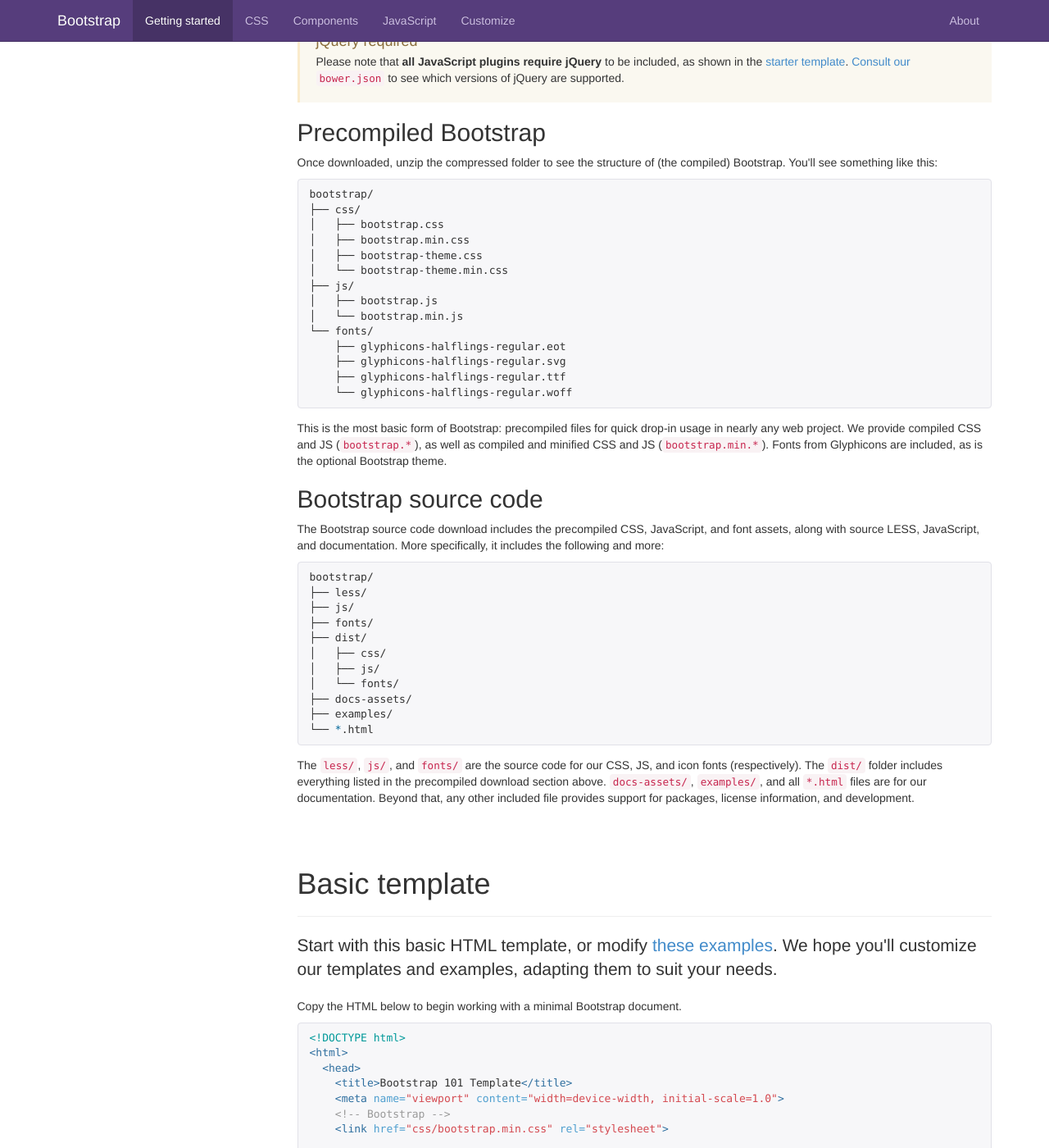
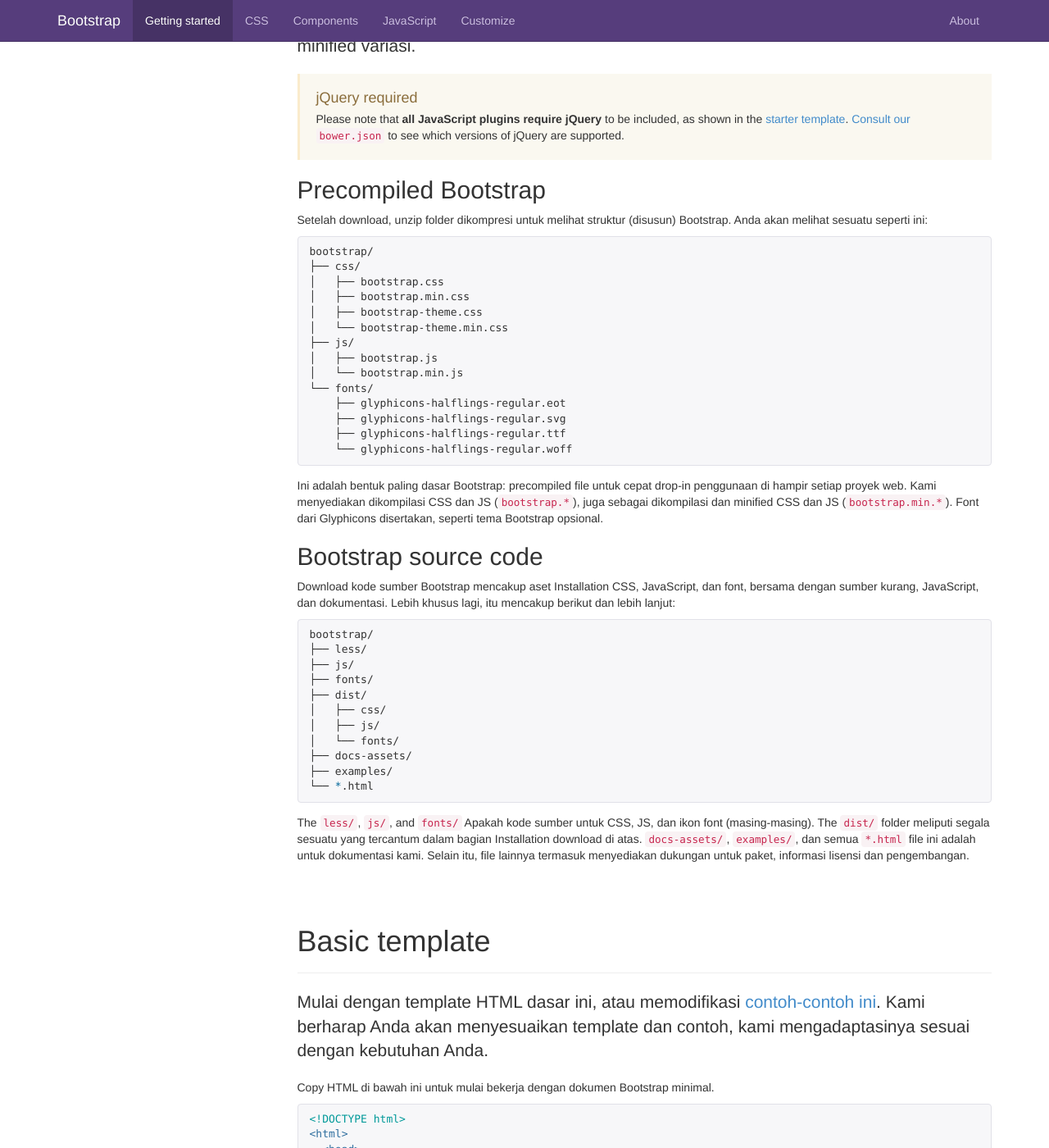
Before and after one commit to tigefa4u/bootstrap, a Jekyll site: the page built from getting-started.html, in a window 1280 px wide and 1400 px high, scrolled down 1657 px. Shown: the whole window at 82% size. Built offline with Jekyll 4.4.1, drawn with Linux system fonts in a browser that asks for light colours; nearby versions of some CDN libraries; Markdown is read by kramdown in place of the engine named in the settings; comment, search, counter and statistics services are not loaded; some of the changed text lies outside the part shown.

Commit message:
getting-started.html translate 3% done :heart:

```diff
--- a/getting-started.html
+++ b/getting-started.html
@@ -2,7 +2,7 @@
 layout: default
 title: Getting started
 slug: getting-started
-lead: "An overview of Bootstrap, how to download and use, basic templates and examples, and more."
+lead: "Ikhtisar Bootstrap, bagaimana untuk download dan digunakan, dasar template dan contoh, dan lebih."
 base_url: "../"
 ---
 
@@ -11,33 +11,33 @@
   ================================================== -->
   <div class="bs-docs-section">
     <div class="page-header">
-      <h1 id="download">Download Bootstrap</h1>
+      <h1 id="download">Unduh Bootstrap</h1>
     </div>
-    <p class="lead">Bootstrap has a few easy ways to quickly get started, each one appealing to a different skill level and use case. Read through to see what suits your particular needs.</p>
+    <p class="lead">Bootstrap memiliki beberapa cara mudah untuk memulai dengan cepat, masing-masing menarik keterampilan berbeda tingkat dan use case. Membaca untuk melihat apa yang cocok untuk Anda khusus kebutuhan.</p>
 
     <h3 id="download-compiled">Compiled CSS, JS, and fonts</h3>
-    <p>The fastest way to get Bootstrap is to download the precompiled and minified versions of our CSS, JavaScript, and fonts. No documentation or original source code files are included.</p>
-    <p><a class="btn btn-lg btn-primary" href="{{ site.download_dist }}" onclick="_gaq.push(['_trackEvent', 'Getting started', 'Download', 'Download compiled']);" role="button">Download precompiled Bootstrap</a></p>
+    <p>Cara tercepat untuk mendapatkan Bootstrap adalah untuk men-download versi terkompilasi yang dikemas dan minified CSS, JavaScript, dan font. Tidak ada dokumentasi atau file kode sumber asli juga disertakan.</p>
+    <p><a class="btn btn-lg btn-primary" href="{{ site.download_dist }}" onclick="_gaq.push(['_trackEvent', 'Getting started', 'Download', 'Download compiled']);" role="button">Unduh precompiled Bootstrap</a></p>
 
     <h3 id="download-additional">Additional downloads</h3>
     <div class="bs-docs-dl-options">
       <h4>
-        <a href="{{ site.download_source }}" onclick="_gaq.push(['_trackEvent', 'Getting started', 'Download', 'Download source']);">Download source code</a>
+        <a href="{{ site.download_source }}" onclick="_gaq.push(['_trackEvent', 'Getting started', 'Download', 'Download source']);">Unduh source code</a>
       </h4>
-      <p>Get the latest Bootstrap LESS and JavaScript source code by downloading it directly from GitHub.</p>
+      <p>Dapatkan kode sumber terbaru Bootstrap kurang dan JavaScript dengan men-download langsung dari GitHub.</p>
       <h4>
         <a href="{{ site.repo }}" onclick="_gaq.push(['_trackEvent', 'Getting started', 'Download', 'GitHub project']);">Clone or fork via GitHub</a>
       </h4>
-      <p>Visit us on GitHub to clone or fork the Bootstrap project.</p>
+      <p>Kunjungi kami di GitHub untuk klon atau garpu Bootstrap proyek.</p>
       <h4>
         Install with <a href="http://bower.io">Bower</a>
       </h4>
-      <p>Install and manage Bootstrap's styles, JavaScript, and documentation using <a href="http://bower.io">Bower</a>.</p>
+      <p>Memasang dan mengelola Bootstrap's gaya, JavaScript, dan menggunakan dokumentasi <a href="http://bower.io">Bower</a>.</p>
       {% highlight bash %}$ bower install bootstrap{% endhighlight %}
     </div>
 
     <h3 id="download-cdn">Bootstrap CDN</h3>
-    <p>The folks over at <a href="http://www.maxcdn.com/">MaxCDN</a> graciously provide CDN support for Bootstrap's CSS and JavaScript. Just use these <a href="http://www.bootstrapcdn.com/">Bootstrap CDN</a> links.</p>
+    <p>The folks over at <a href="http://www.maxcdn.com/">MaxCDN</a> Anggun menyediakan dukungan CDN untuk Bootstrap's CSS dan JavaScript. Hanya menggunakan ini <a href="http://www.bootstrapcdn.com/">Bootstrap CDN</a> links.</p>
 {% highlight html %}
 <!-- Latest compiled and minified CSS -->
 <link rel="stylesheet" href="{{ site.cdn_css }}">
@@ -51,7 +51,7 @@
 
     <div class="bs-callout bs-callout-warning" id="callout-less-compilation">
       <h4>Compiling Bootstrap's LESS files</h4>
-      <p>If you work with Bootstrap's uncompiled source code, you need to compile the LESS files to produce usable CSS files. For compiling LESS files into CSS, we only officially support <a href="http://twitter.github.io/recess/">Recess</a>, which is Twitter's CSS hinter based on <a href="http://lesscss.org">less.js</a>.</p>
+      <p>Jika Anda bekerja dengan kode sumber uncompiled Bootstrap's, Anda harus mengkompilasi file kurang untuk menghasilkan file CSS yang dapat digunakan. Untuk mengkompilasi file kurang ke CSS, kami hanya secara resmi mendukung <a href="http://twitter.github.io/recess/">Recess</a>, Twitter's CSS hinter didasarkan pada <a href="http://lesscss.org">less.js</a>.</p>
     </div>
   </div>
 
@@ -62,7 +62,7 @@
     <div class="page-header">
       <h1 id="whats-included">What's included</h1>
     </div>
-    <p class="lead">Bootstrap is downloadable in two forms, within which you'll find the following directories and files, logically grouping common resources and providing both compiled and minified variations.</p>
+    <p class="lead">Bootstrap di-download dalam dua bentuk, di mana Anda akan menemukan direktori berikut dan file, logis pengelompokan sumber daya Umum dan menyediakan kedua disusun dan minified variasi.</p>
 
     <div class="bs-callout bs-callout-warning" id="jquery-required">
       <h4>jQuery required</h4>
@@ -70,7 +70,7 @@
     </div>
 
     <h2 id="whats-included-precompiled">Precompiled Bootstrap</h2>
-    <p>Once downloaded, unzip the compressed folder to see the structure of (the compiled) Bootstrap. You'll see something like this:</p>
+    <p>Setelah download, unzip folder dikompresi untuk melihat struktur (disusun) Bootstrap. Anda akan melihat sesuatu seperti ini:</p>
 <!-- NOTE: This info is intentionally duplicated in the README.
 Copy any changes made here over to the README too. -->
 {% highlight bash %}
@@ -90,10 +90,10 @@
     └── glyphicons-halflings-regular.woff
 {% endhighlight %}
 
-    <p>This is the most basic form of Bootstrap: precompiled files for quick drop-in usage in nearly any web project. We provide compiled CSS and JS (<code>bootstrap.*</code>), as well as compiled and minified CSS and JS (<code>bootstrap.min.*</code>). Fonts from Glyphicons are included, as is the optional Bootstrap theme.</p>
+    <p>Ini adalah bentuk paling dasar Bootstrap: precompiled file untuk cepat drop-in penggunaan di hampir setiap proyek web. Kami menyediakan dikompilasi CSS dan JS (<code>bootstrap.*</code>), juga sebagai dikompilasi dan minified CSS dan JS (<code>bootstrap.min.*</code>). Font dari Glyphicons disertakan, seperti tema Bootstrap opsional.</p>
 
     <h2 id="whats-included-source">Bootstrap source code</h2>
-    <p>The Bootstrap source code download includes the precompiled CSS, JavaScript, and font assets, along with source LESS, JavaScript, and documentation. More specifically, it includes the following and more:</p>
+    <p>Download kode sumber Bootstrap mencakup aset Installation CSS, JavaScript, dan font, bersama dengan sumber kurang, JavaScript, dan dokumentasi. Lebih khusus lagi, itu mencakup berikut dan lebih lanjut:</p>
 {% highlight bash %}
 bootstrap/
 ├── less/
@@ -108,7 +108,7 @@
 └── *.html
 {% endhighlight %}
   </div>
-  <p>The <code>less/</code>, <code>js/</code>, and <code>fonts/</code> are the source code for our CSS, JS, and icon fonts (respectively). The <code>dist/</code> folder includes everything listed in the precompiled download section above. <code>docs-assets/</code>, <code>examples/</code>, and all <code>*.html</code> files are for our documentation. Beyond that, any other included file provides support for packages, license information, and development.</p>
+  <p>The <code>less/</code>, <code>js/</code>, and <code>fonts/</code> Apakah kode sumber untuk CSS, JS, dan ikon font (masing-masing). The <code>dist/</code> folder meliputi segala sesuatu yang tercantum dalam bagian Installation download di atas. <code>docs-assets/</code>, <code>examples/</code>, dan semua <code>*.html</code> file ini adalah untuk dokumentasi kami. Selain itu, file lainnya termasuk menyediakan dukungan untuk paket, informasi lisensi dan pengembangan.</p>
 
 
   <!-- Template
@@ -117,9 +117,9 @@
     <div class="page-header">
       <h1 id="template">Basic template</h1>
     </div>
-    <p class="lead">Start with this basic HTML template, or modify <a href="../getting-started#examples">these examples</a>. We hope you'll customize our templates and examples, adapting them to suit your needs.</p>
+    <p class="lead">Mulai dengan template HTML dasar ini, atau memodifikasi <a href="../getting-started#examples">contoh-contoh ini</a>. Kami berharap Anda akan menyesuaikan template dan contoh, kami mengadaptasinya sesuai dengan kebutuhan Anda.</p>
 
-    <p>Copy the HTML below to begin working with a minimal Bootstrap document.</p>
+    <p>Copy HTML di bawah ini untuk mulai bekerja dengan dokumen Bootstrap minimal.</p>
 {% highlight html %}
 <!DOCTYPE html>
 <html>
--- a/index.html
+++ b/index.html
@@ -7,7 +7,7 @@
 <main class="bs-masthead" id="content" role="main">
   <div class="container">
     <h1>Bootstrap</h1>
-    <p class="lead">Sleek, intuitive, and powerful mobile first front-end framework for faster and easier web development.</p>
+    <p class="lead">Ramping, intuitif dan kuat mobile pertama front-end framework untuk pengembangan web lebih cepat dan mudah.</p>
     <p>
       <a href="{{ site.download_dist }}" class="btn btn-outline-inverse btn-lg" onclick="_gaq.push(['_trackEvent', 'Jumbotron actions', 'Download', 'Download {{ site.current_version }}']);">Download Bootstrap</a>
       <a href="{{ site.download_source }}" class="btn btn-outline-inverse btn-lg" onclick="_gaq.push(['_trackEvent', 'Jumbotron actions', 'Download', 'Download {{ site.current_version source }}']);">Download source</a>
```
